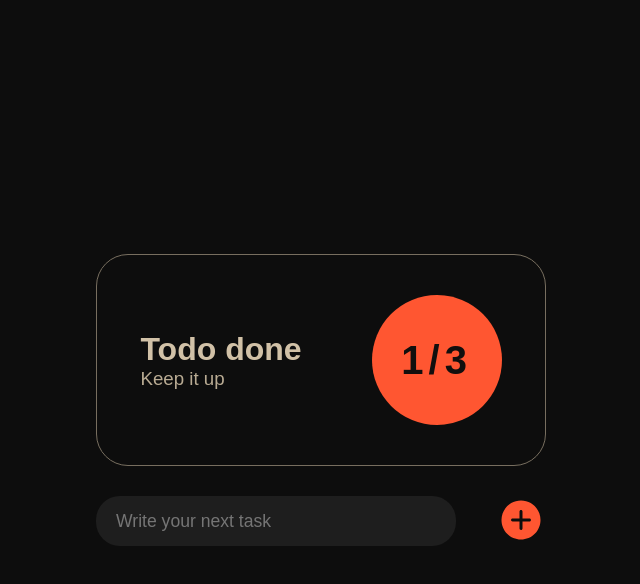
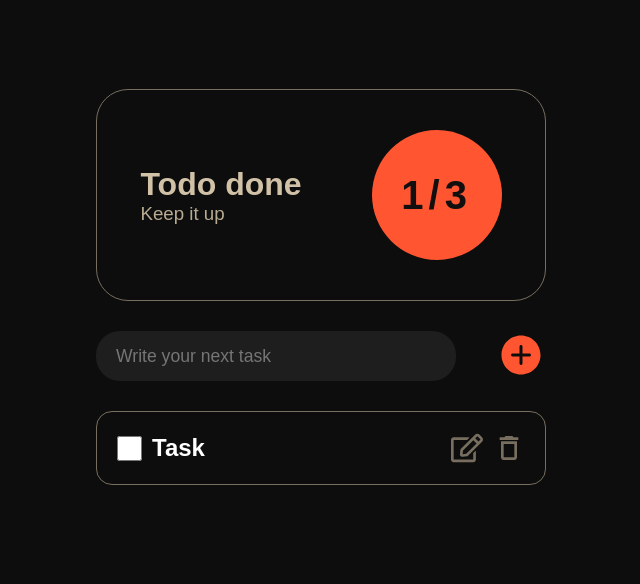
Before and after one commit to iAmSarvar/todo-website, a React (Vite) app: page / in a window 1280 px wide. Shown: the top 584 px of the page, without its empty margins (319-959 px from the left). Built offline with nearby package versions, Linux system fonts and the light colour scheme.

Commit message:
List and ListItem components

```diff
--- a/src/App.jsx
+++ b/src/App.jsx
@@ -1,4 +1,5 @@
 import AddTodo from "./components/AddTodo";
+import List from "./components/List";
 import Result from "./components/Result";
 
 const App = () => {
@@ -6,6 +7,7 @@ const App = () => {
     <div className="container">
       <Result />
       <AddTodo />
+      <List />
     </div>
   );
 };
--- /dev/null
+++ b/src/components/List.jsx
@@ -0,0 +1,10 @@
+import ListItem from "./ListItem";
+
+const List = () => {
+  return (
+    <ul className="list">
+      <ListItem />
+    </ul>
+  );
+};
+export default List;
--- /dev/null
+++ b/src/components/ListItem.jsx
@@ -0,0 +1,22 @@
+import { FaRegEdit } from "react-icons/fa";
+import { MdDeleteOutline } from "react-icons/md";
+
+const ListItem = () => {
+  return (
+    <li>
+      <div>
+        <input type="checkbox" />
+        <h2>Task</h2>
+      </div>
+      <div>
+        <button>
+          <FaRegEdit style={{ fontSize: "2rem" }} />
+        </button>
+        <button>
+          <MdDeleteOutline style={{ fontSize: "2rem" }} />
+        </button>
+      </div>
+    </li>
+  );
+};
+export default ListItem;
--- a/src/index.css
+++ b/src/index.css
@@ -3,6 +3,10 @@
   padding: 0;
   box-sizing: border-box;
   font-family: sans-serif;
+}
+
+ul::-webkit-scrollbar {
+  display: none;
 }
 
 body {
@@ -93,3 +97,46 @@ body {
   color: #ff5631;
   cursor: pointer;
 }
+
+/* List component */
+.list {
+  width: 100%;
+  height: 300px;
+  display: flex;
+  flex-direction: column;
+  gap: 20px;
+  list-style: none;
+  overflow-y: scroll;
+}
+
+.list li {
+  width: 100%;
+  display: flex;
+  align-items: center;
+  justify-content: space-between;
+  padding: 20px;
+  border: 1px solid #776e5f;
+  border-radius: 1rem;
+}
+
+.list div {
+  display: flex;
+  align-items: center;
+  gap: 10px;
+}
+
+.list input {
+  width: 25px;
+  height: 25px;
+  color: green;
+}
+
+.list button {
+  background: none;
+  border: none;
+  display: flex;
+  align-items: center;
+  justify-content: center;
+  color: #776e5f;
+  cursor: pointer;
+}
```
